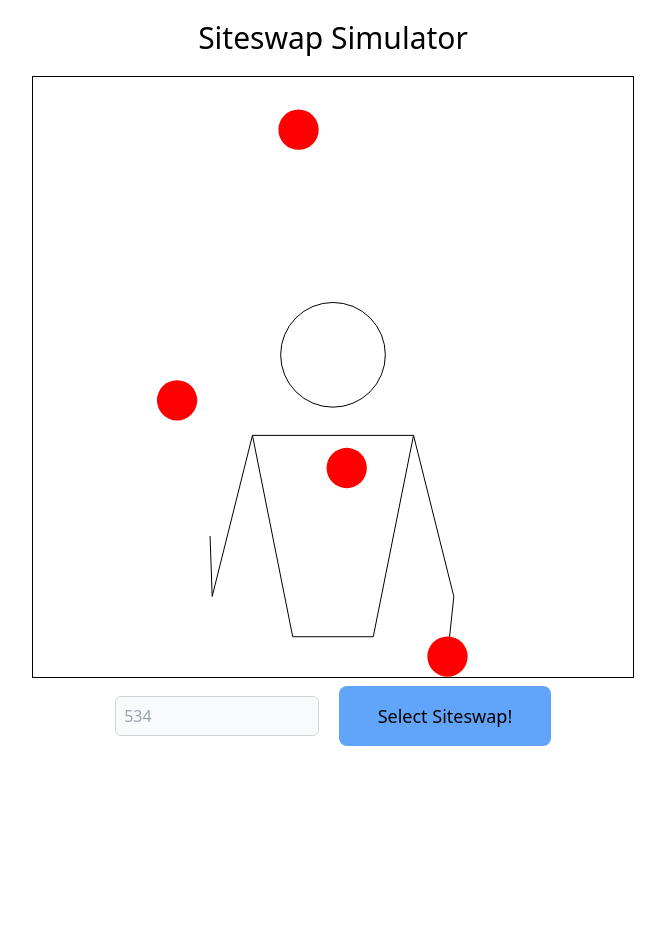
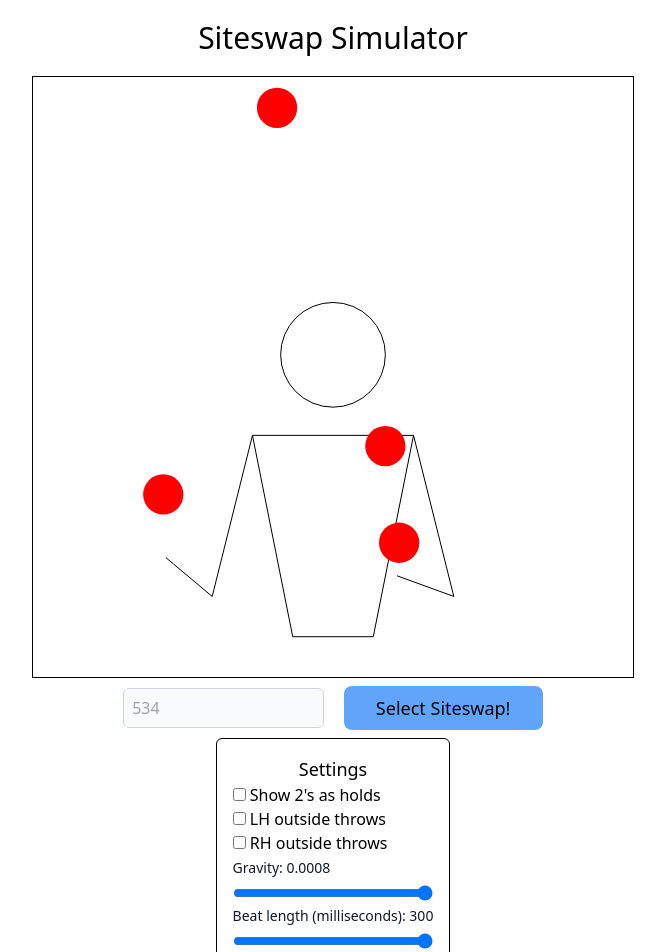
Before and after one commit to HuxleyBerry/siteswap-simulator-react, a Next.js app: page / in a window 1280 px wide. Shown: the top 952 px of the page, without its empty margins (307-972 px from the left). Before the commit the page ends 800 px from the top, so only its background shows below. Built offline with nearby package versions, Linux system fonts and the light colour scheme.

Commit message:
added settings

```diff
--- a/src/app/page.js
+++ b/src/app/page.js
@@ -2,11 +2,13 @@
 import "./globals.css";
 import Juggler from '../components/juggler';
 import SiteswapSelector from "../components/siteswap-selector";
+import Settings from "@/components/settings";
 import { useEffect, useState } from 'react';
 
 export default function Home() {
   const [siteswap, setSiteswap] = useState("534");
   const [width, setWidth] = useState(100);
+  const [settings, setSettings] = useState({twoAsHolds: false, LHoutsideThrows: false, RHoutsideThrows: false, gravity: 0.0008, beatLength: 300})
 
   useEffect(() => {
     const width = parseFloat(window.screen.width);
@@ -21,9 +23,10 @@ export default function Home() {
     <div className="flex flex-col items-center">
       <p className="text-3xl my-5">Siteswap Simulator</p>
       <div className="pt-0">
-        <Juggler dimension={width} inputSiteswap={siteswap} LHoutsideThrows={false} RHoutsideThrows={false} showTwosAsHolds={false} beatLength={300} gravity={0.0008}/>
+        <Juggler dimension={width} inputSiteswap={siteswap} LHoutsideThrows={settings.LHoutsideThrows} RHoutsideThrows={settings.RHoutsideThrows} showTwosAsHolds={settings.twoAsHolds} beatLength={settings.beatLength} gravity={settings.gravity}/>
       </div>
       <SiteswapSelector clickHandler={(input) => setSiteswap(input)}/>
+      <Settings updateHandler={(settingsInput) => {setSettings(settingsInput); console.log("??")}} currentSettings={settings}/>
     </div>
 
   );
--- a/src/components/juggler.jsx
+++ b/src/components/juggler.jsx
@@ -195,7 +195,7 @@ export default function Juggler({dimension, inputSiteswap, beatLength, gravity,
         return () => {
             window.cancelAnimationFrame(animationFrameId)
         }
-    }, [inputSiteswap, dimension]);
+    }, [inputSiteswap, dimension, beatLength, gravity, showTwosAsHolds, LHoutsideThrows, RHoutsideThrows]);
 
     return <canvas ref={canvasRef} width={dimension} height={dimension} className='border border-black object-fill'></canvas>
 }
--- /dev/null
+++ b/src/components/settings.jsx
@@ -0,0 +1,24 @@
+import { useState } from "react"
+export default function Settings({ updateHandler, currentSettings }) {
+    //updateHandler(settingsInput);
+
+    return <div className="border border-black rounded-md p-4 w-auto">
+        <p className="text-lg text-center">Settings</p>
+        <input type="checkbox" onChange={event => updateHandler({ ...currentSettings, twoAsHolds: event.target.checked})}/>
+        <label> Show 2's as holds</label>
+        <br />
+        <input type="checkbox" onChange={event => updateHandler({ ...currentSettings, LHoutsideThrows: event.target.checked})}/>
+        <label> LH outside throws</label>
+        <br />
+        <input type="checkbox" onChange={event => updateHandler({ ...currentSettings, RHoutsideThrows: event.target.checked})}/>
+        <label> RH outside throws</label>
+        <br />
+        <label className="text-sm font-medium text-gray-900 dark:text-white">Gravity: {currentSettings.gravity}</label>
+        <br />
+        <input type="range" min="1" max="20" className="w-full h-2 bg-gray-200 rounded-lg cursor-pointer dark:bg-gray-700" onChange={event => updateHandler({ ...currentSettings, gravity: event.target.value/12500})}/>
+        <br />
+        <label className="text-sm font-medium text-gray-900 dark:text-white">Beat length (milliseconds): {currentSettings.beatLength}</label>
+        <br />
+        <input type="range" min="1" max="20" className="w-full h-2 bg-gray-200 rounded-lg cursor-pointer dark:bg-gray-700" onChange={event => updateHandler({ ...currentSettings, beatLength: event.target.value*30})}/>
+    </div>
+}
--- a/src/components/siteswap-selector.jsx
+++ b/src/components/siteswap-selector.jsx
@@ -7,6 +7,6 @@ export default function SiteswapSelector({clickHandler}) {
 
     return <div className="flex flex-row items-center justify-content m-2">
             <input placeholder={"534"} className="w-full p-2 h-10 bg-gray-50 border border-gray-300 text-gray-900 text-md rounded-md" onChange={(event) => setInput(event.target.value)}/>
-            <button className='bg-blue-400 text-lg text-black w-full p-4 rounded-lg ml-5' onClick={() => clickHandler(input)}>Select Siteswap!</button>
+            <button className='bg-blue-400 text-lg text-black w-full p-2 rounded-lg ml-5' onClick={() => clickHandler(input)}>Select Siteswap!</button>
         </div>
 }
```
